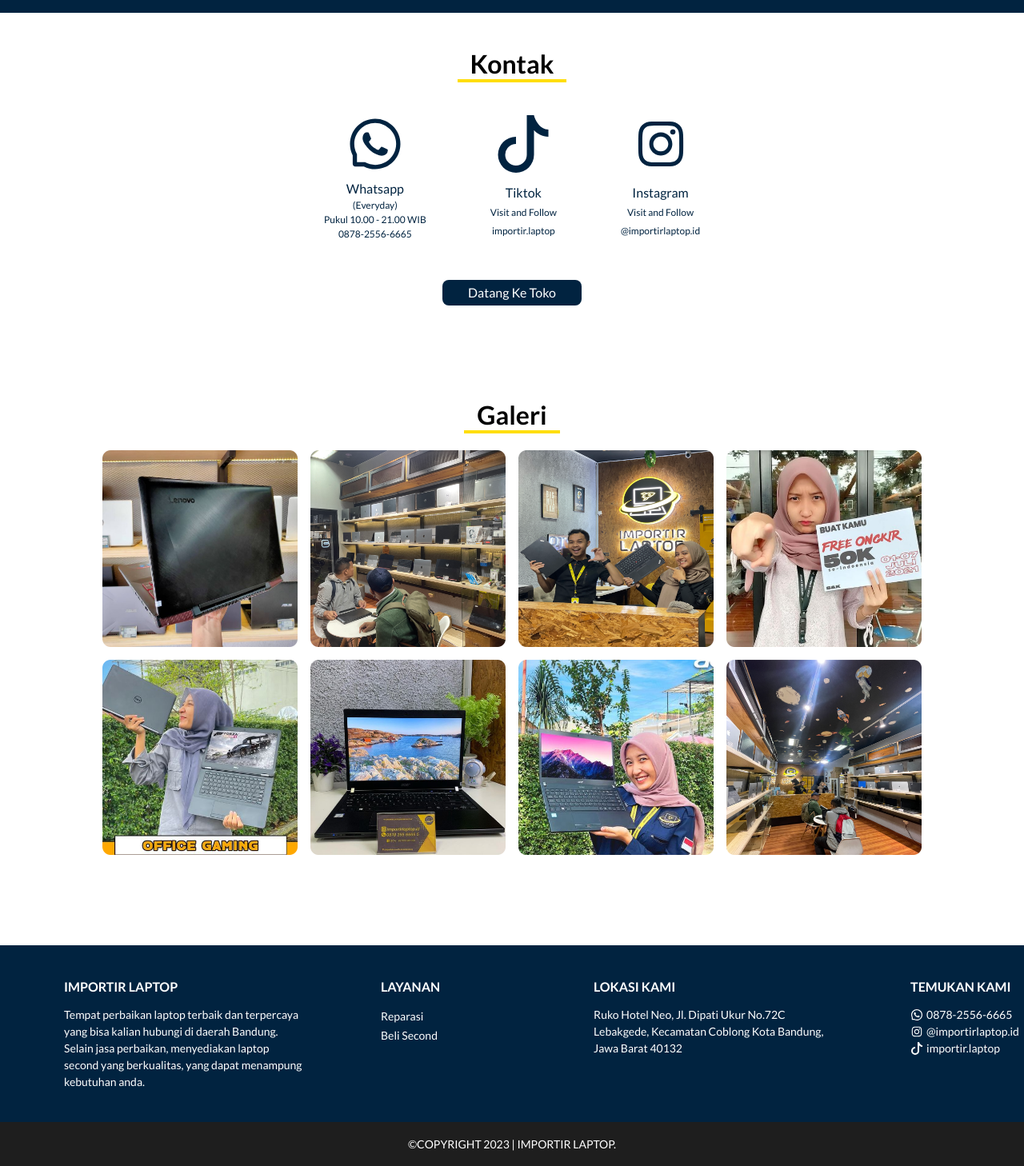
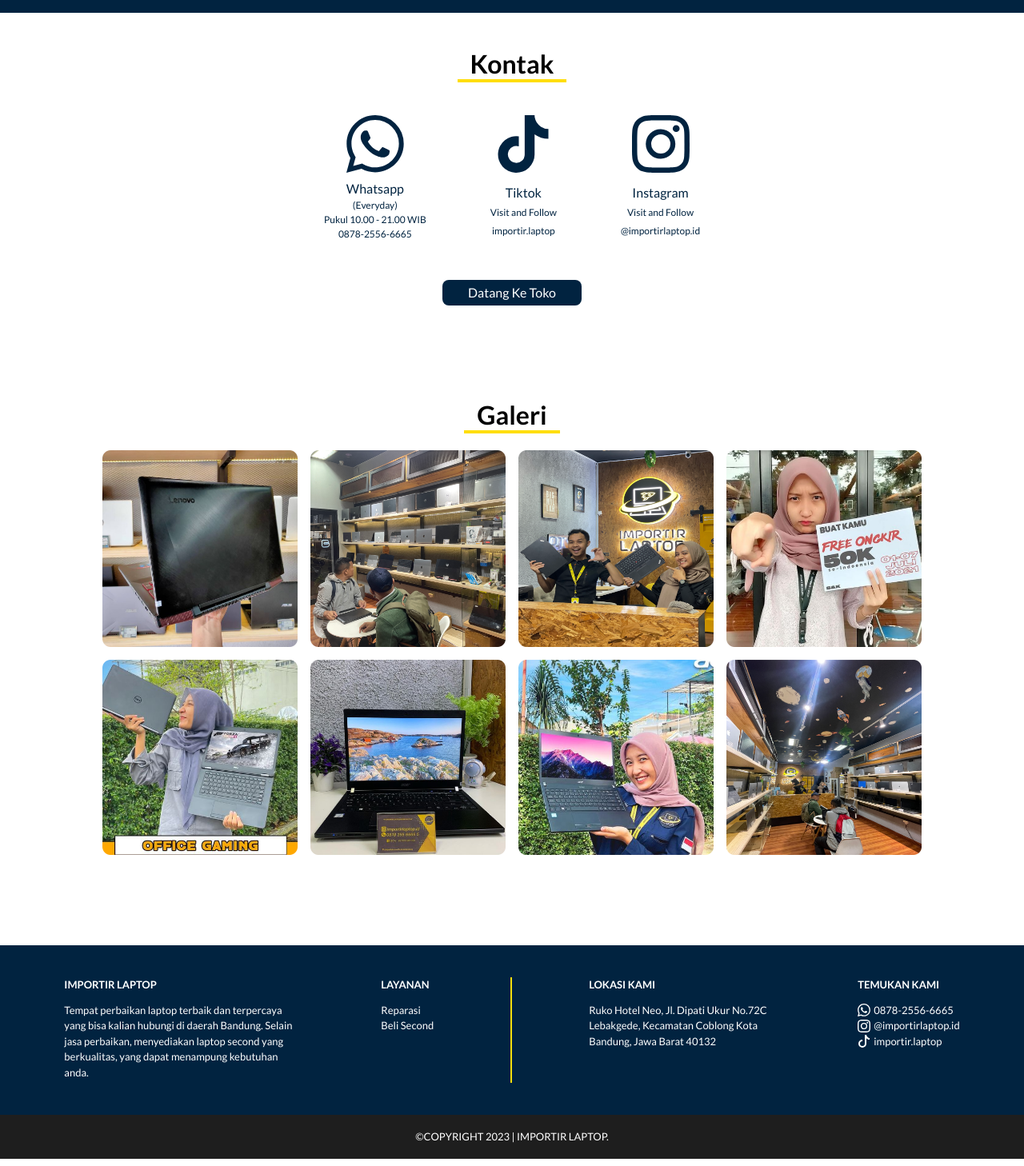
Before and after one commit to kalam-md/importir-laptop, a React (Vite) app: page /kontak in a window 1280 px wide. Shown: the part 69-1527 px from the top of the page at 80% size. Built offline with nearby package versions, Linux system fonts and the light colour scheme.

Commit message:
web fix3

```diff
--- a/src/components/Footer.jsx
+++ b/src/components/Footer.jsx
@@ -1,5 +1,4 @@
-import { AiOutlineInstagram, AiOutlineWhatsApp } from "react-icons/ai";
-import { BsTiktok } from "react-icons/bs";
+import { BsTiktok, BsWhatsapp, BsInstagram } from "react-icons/bs";
 import { Link } from "react-router-dom";
 
 export default function Footer() {
@@ -8,29 +7,31 @@
       <div className="flex-col md:flex md:flex-row md:justify-evenly py-10 bg-primary px-5 md:px-[5rem] text-white">
         <div className="flex flex-col md:flex-row md:justify-evenly md:gap-[6rem] mt-5 md:mt-0">
           <div className="">
-            <p className="text-[16px] font-bold uppercase">Importir Laptop</p>
-            <p className="text-[14px] mt-3 w-[300px]">Tempat perbaikan laptop terbaik dan terpercaya yang bisa kalian hubungi di daerah Bandung. Selain jasa perbaikan, menyediakan laptop second yang berkualitas, yang dapat menampung kebutuhan anda.</p>
+            <p className="text-[13px] font-bold uppercase">Importir Laptop</p>
+            <p className="text-[13px] mt-3 w-[300px]">Tempat perbaikan laptop terbaik dan terpercaya yang bisa kalian hubungi di daerah Bandung. Selain jasa perbaikan, menyediakan laptop second yang berkualitas, yang dapat menampung kebutuhan anda.</p>
           </div>
           <div className="mt-5 md:mt-0 flex-col">
-            <p className="text-[16px] font-bold uppercase mb-3">Layanan</p>
-            <Link to="/layanan/reparasi" className="text-[14px]">Reparasi</Link><br />
-            <Link to="/layanan/penjualan" className="text-[14px]">Beli Second</Link>
+            <p className="text-[13px] font-bold uppercase mb-3">Layanan</p>
+            <p className="flex flex-col">
+              <Link to="/layanan/reparasi" className="text-[13px]">Reparasi</Link>
+              <Link to="/layanan/penjualan" className="text-[13px]">Beli Second</Link>
+            </p>
           </div>
 
-          <div className="hidden md:block"></div>
+          <div className="hidden md:block h-[132px] w-[2px] bg-yellow"></div>
 
           <div className="mt-5 md:mt-0">
-            <p className="text-[16px] font-bold uppercase">Lokasi Kami</p>
-            <p className="text-[14px] mt-3 w-[300px]">Ruko Hotel Neo, Jl. Dipati Ukur No.72C Lebakgede, Kecamatan Coblong Kota Bandung, Jawa Barat 40132</p>
+            <p className="text-[13px] font-bold uppercase">Lokasi Kami</p>
+            <p className="text-[13px] mt-3 w-[240px]">Ruko Hotel Neo, Jl. Dipati Ukur No.72C Lebakgede, Kecamatan Coblong Kota Bandung, Jawa Barat 40132</p>
           </div>
           <div className="mt-5 md:mt-0">
-            <p className="text-[16px] font-bold uppercase">Temukan Kami</p>
-            <div className="text-[14px] mt-3 flex flex-col">
+            <p className="text-[13px] font-bold uppercase">Temukan Kami</p>
+            <div className="text-[13px] mt-3 flex flex-col">
               <span className="flex items-center gap-1">
-                <AiOutlineWhatsApp size="1rem"/>0878-2556-6665
+                <BsWhatsapp size="1rem"/>0878-2556-6665
               </span>
               <span className="flex items-center gap-1">
-                <AiOutlineInstagram size="1rem"/>@importirlaptop.id
+                <BsInstagram size="1rem"/>@importirlaptop.id
               </span>
               <span className="flex items-center gap-1">
                 <BsTiktok size="1rem"/>importir.laptop
@@ -41,7 +42,7 @@
       </div>
 
       <footer className="flex justify-center items-center bg-cover bg-center bg-[#1E1E1E] h-[55px] md:px-[10rem]">
-        <span className="text-white font-normal text-[14px]">&copy;COPYRIGHT 2023 | IMPORTIR LAPTOP.</span>
+        <span className="text-white font-normal text-[13px]">&copy;COPYRIGHT 2023 | IMPORTIR LAPTOP.</span>
       </footer>
     </>
   )
--- a/src/pages/contact.jsx
+++ b/src/pages/contact.jsx
@@ -1,5 +1,5 @@
-import { AiOutlineWhatsApp, AiOutlineInstagram } from "react-icons/ai";
-import { BsTiktok } from "react-icons/bs";
+import { BsWhatsapp, BsInstagram } from "react-icons/bs";
+import { FaTiktok } from "react-icons/fa";
 import Galeri1 from "../assets/img/galeri1.png"
 import Galeri2 from "../assets/img/galeri2.png"
 import Galeri3 from "../assets/img/galeri3.png"
@@ -29,20 +29,20 @@
         </div>
         <div className="md:flex md:justify-center mt-10 grid md:grid-cols-3 md:gap-[5rem] gap-[2rem]">
           <a href="https://api.whatsapp.com/send/?phone=6287825566665&text&type=phone_number&app_absent=0" target="blank" className="grid justify-items-center text-primary">
-            <AiOutlineWhatsApp size="4.5rem"/>
+            <BsWhatsapp size="4.5rem"/>
             <h2 className="mt-2">Whatsapp</h2>
             <span className="text-[12px]">(Everyday)</span>
             <span className="text-[12px]">Pukul 10.00 - 21.00 WIB</span>
             <span className="text-[12px]">0878-2556-6665</span>
           </a>
           <a href="https://www.tiktok.com/@importir.laptop" target="blank" className="grid justify-items-center text-primary">
-            <BsTiktok size="4.5rem"/>
+            <FaTiktok size="4.5rem"/>
             <h2 className="mt-2">Tiktok</h2>
             <span className="text-[12px]">Visit and Follow</span>
             <span className="text-[12px]">importir.laptop</span>
           </a>
           <a href="https://www.instagram.com/importirlaptop.id/?hl=id" target="blank" className="grid justify-items-center text-primary">
-            <AiOutlineInstagram size="4.5rem"/>
+            <BsInstagram size="4.5rem"/>
             <h2 className="mt-2">Instagram</h2>
             <span className="text-[12px]">Visit and Follow</span>
             <span className="text-[12px]">@importirlaptop.id</span>
--- a/src/pages/home.jsx
+++ b/src/pages/home.jsx
@@ -6,15 +6,15 @@
       <div className="h-screen bg-cover md:bg-center flex justify-end items-center" style={{backgroundImage: `url(${HeaderImg})`}}>
         <div className="md:w-[700px] md:mt-[15rem] px-5 md:px-0">
           <span className="md:text-[45px] text-[30px] font-horror leading-normal tracking-tight text-[#A51A1B] md:text-end text-center">MOMEN HORROR SAAT LAPTOP BLUE SCREEN</span>
-          <p className="md:text-[30px] text-white md:ml-[14rem]">IMPORTIR LAPTOP SOLUSINYA</p>
+          <p className="md:text-[30px] text-white md:ml-[14rem] font-bold">IMPORTIR LAPTOP SOLUSINYA</p>
         </div>
       </div>
 
       <div className="flex justify-center items-center md:h-screen py-[5rem] md:py-0 bg-gray-200 md:px-[5rem] px-5">
-        <p className="max-w-xl">
-          <h1 className="text-[24px] md:text-[30px] font-bold border-l-4 border-yellow pl-8">BINGUNG KETIKA LAPTOPMU <br className="hidden md:block"/>BERMASALAH?</h1>
-          <p className="text-justify mt-7">Siapa sih guys di sini yang gak bingung kalo laptop kesayangan kalian bermasalah ketika digunakan, apalagi kalo kalian lagi ngerjain tugas trus dikejer deadline, huhuhu. Ngeri kan, nah apalagi sampe blue screen makin horror deh. But, sekarang kalian tenang aja, gak usah bingung, konsultasikan masalah kalian pada Importir Laptop. Gak perlu ribet dateng ke toko kalian cukup menghubungi kontak yang tercantum.</p>
-        </p>
+        <div className="max-w-[44rem]">
+          <h1 className="text-[24px] md:text-[40px] font-bold border-l-4 border-yellow pl-8">BINGUNG KETIKA LAPTOPMU <br className="hidden md:block"/>BERMASALAH?</h1>
+          <p className="text-justify mt-7  md:text-[20px]">Siapa sih guys di sini yang gak bingung kalo laptop kesayangan kalian bermasalah ketika digunakan, apalagi kalo kalian lagi ngerjain tugas trus dikejer deadline, huhuhu. Ngeri kan, nah apalagi sampe blue screen makin horror deh. But, sekarang kalian tenang aja, gak usah bingung, konsultasikan masalah kalian pada Importir Laptop. Gak perlu ribet dateng ke toko kalian cukup menghubungi kontak yang tercantum.</p>
+        </div>
       </div>
     </>
   )
```
